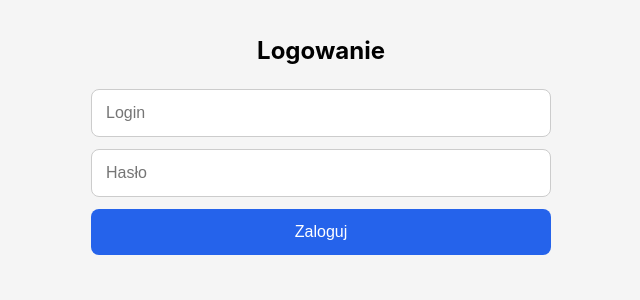
After one commit to Mati02133/warehouse-ean-scanner, a Flask app: page /login in a window 1280 px wide. The commit adds this page. Shown: the top 300 px of the page, without its empty margins (319-959 px from the left). Run offline with Flask 3, Linux system fonts and the light colour scheme; the visitor is signed in with stand-in values (Sample User, id 1).

Commit message:
featL add login HTML template and sign in button

```diff
--- a/templates/access.html
+++ b/templates/access.html
@@ -118,5 +118,8 @@
             );
         });
     </script>
+<div style="text-align: center; margin-top: 24px;">
+    <a href="/login" style="color: #2563eb;">Zaloguj się na konto</a>
+</div>
 </body>
 </html>
--- /dev/null
+++ b/templates/login.html
@@ -0,0 +1,56 @@
+<!DOCTYPE html>
+<html lang="pl">
+<head>
+    <meta charset="UTF-8">
+    <meta name="viewport" content="width=device-width, initial-scale=1.0">
+    <title>Logowanie</title>
+    <style>
+        * { box-sizing: border-box; }
+        body {
+            font-family: -apple-system, Segoe UI, Roboto, sans-serif;
+            max-width: 500px;
+            margin: 0 auto;
+            padding: 20px;
+            background-color: #f5f5f5;
+        }
+        h1 { font-size: 1.5rem; text-align: center; margin-bottom: 24px; }
+        input[type="text"], input[type="password"] {
+            width: 100%;
+            padding: 14px;
+            font-size: 1rem;
+            border: 1px solid #ccc;
+            border-radius: 8px;
+            margin-bottom: 12px;
+        }
+        button {
+            width: 100%;
+            padding: 14px;
+            font-size: 1rem;
+            border: none;
+            border-radius: 8px;
+            background-color: #2563eb;
+            color: white;
+            cursor: pointer;
+        }
+        .error-box {
+            background-color: #fee2e2;
+            border: 1px solid #fca5a5;
+            border-radius: 8px;
+            padding: 16px;
+            margin-top: 16px;
+            color: #991b1b;
+        }
+    </style>
+</head>
+<body>
+    <h1>Logowanie</h1>
+    <form method="POST">
+        <input type="text" name="username" placeholder="Login" required>
+        <input type="password" name="password" placeholder="Hasło" required>
+        <button type="submit">Zaloguj</button>
+    </form>
+    {% if error %}
+        <div class="error-box">{{ error }}</div>
+    {% endif %}
+</body>
+</html>
```
